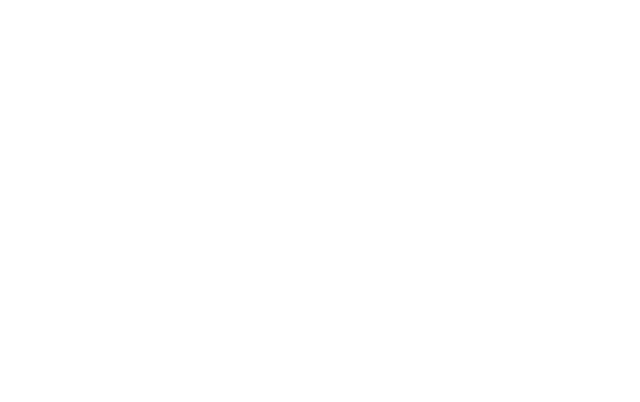
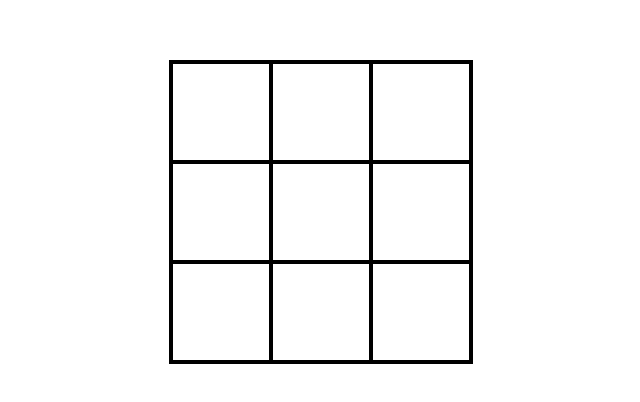
Before and after one commit to Mohamed-ait-alla/TicTacToe-Game, a Next.js app: page / in a window 1280 px wide. Shown: the part 196-598 px from the top of the page, without its empty margins (319-959 px from the left). Built offline with nearby package versions, Linux system fonts and the light colour scheme.

Commit message:
build the game board

```diff
--- /dev/null
+++ b/app/components/cell.tsx
@@ -0,0 +1,5 @@
+const Cell = () => {
+    return <div className="square"></div>
+}
+
+export default Cell;
--- a/app/globals.css
+++ b/app/globals.css
@@ -1,42 +1,21 @@
-:root {
-  --background: #ffffff;
-  --foreground: #171717;
+.container {
+  display: flex;
+  justify-content: center;
+  align-items: center;
+  height: 100vh;
 }
 
-@media (prefers-color-scheme: dark) {
-  :root {
-    --background: #0a0a0a;
-    --foreground: #ededed;
-  }
+.gameboard {
+  display: flex;
+  flex-wrap: wrap;
+  width: 300px;
+  height: 300px;
+  border: 2px solid black;
 }
 
-html,
-body {
-  max-width: 100vw;
-  overflow-x: hidden;
+.square {
+  width: 100px;
+  height: 100px;
+  border: 2px solid black;
+  box-sizing: border-box;
 }
-
-body {
-  color: var(--foreground);
-  background: var(--background);
-  font-family: Arial, Helvetica, sans-serif;
-  -webkit-font-smoothing: antialiased;
-  -moz-osx-font-smoothing: grayscale;
-}
-
-* {
-  box-sizing: border-box;
-  padding: 0;
-  margin: 0;
-}
-
-a {
-  color: inherit;
-  text-decoration: none;
-}
-
-@media (prefers-color-scheme: dark) {
-  html {
-    color-scheme: dark;
-  }
-}
--- a/app/page.module.css
+++ /dev/null
@@ -1,167 +0,0 @@
-.page {
-  --gray-rgb: 0, 0, 0;
-  --gray-alpha-200: rgba(var(--gray-rgb), 0.08);
-  --gray-alpha-100: rgba(var(--gray-rgb), 0.05);
-
-  --button-primary-hover: #383838;
-  --button-secondary-hover: #f2f2f2;
-
-  display: grid;
-  grid-template-rows: 20px 1fr 20px;
-  align-items: center;
-  justify-items: center;
-  min-height: 100svh;
-  padding: 80px;
-  gap: 64px;
-  font-family: var(--font-geist-sans);
-}
-
-@media (prefers-color-scheme: dark) {
-  .page {
-    --gray-rgb: 255, 255, 255;
-    --gray-alpha-200: rgba(var(--gray-rgb), 0.145);
-    --gray-alpha-100: rgba(var(--gray-rgb), 0.06);
-
-    --button-primary-hover: #ccc;
-    --button-secondary-hover: #1a1a1a;
-  }
-}
-
-.main {
-  display: flex;
-  flex-direction: column;
-  gap: 32px;
-  grid-row-start: 2;
-}
-
-.main ol {
-  font-family: var(--font-geist-mono);
-  padding-left: 0;
-  margin: 0;
-  font-size: 14px;
-  line-height: 24px;
-  letter-spacing: -0.01em;
-  list-style-position: inside;
-}
-
-.main li:not(:last-of-type) {
-  margin-bottom: 8px;
-}
-
-.main code {
-  font-family: inherit;
-  background: var(--gray-alpha-100);
-  padding: 2px 4px;
-  border-radius: 4px;
-  font-weight: 600;
-}
-
-.ctas {
-  display: flex;
-  gap: 16px;
-}
-
-.ctas a {
-  appearance: none;
-  border-radius: 128px;
-  height: 48px;
-  padding: 0 20px;
-  border: 1px solid transparent;
-  transition:
-    background 0.2s,
-    color 0.2s,
-    border-color 0.2s;
-  cursor: pointer;
-  display: flex;
-  align-items: center;
-  justify-content: center;
-  font-size: 16px;
-  line-height: 20px;
-  font-weight: 500;
-}
-
-a.primary {
-  background: var(--foreground);
-  color: var(--background);
-  gap: 8px;
-}
-
-a.secondary {
-  border-color: var(--gray-alpha-200);
-  min-width: 158px;
-}
-
-.footer {
-  grid-row-start: 3;
-  display: flex;
-  gap: 24px;
-}
-
-.footer a {
-  display: flex;
-  align-items: center;
-  gap: 8px;
-}
-
-.footer img {
-  flex-shrink: 0;
-}
-
-/* Enable hover only on non-touch devices */
-@media (hover: hover) and (pointer: fine) {
-  a.primary:hover {
-    background: var(--button-primary-hover);
-    border-color: transparent;
-  }
-
-  a.secondary:hover {
-    background: var(--button-secondary-hover);
-    border-color: transparent;
-  }
-
-  .footer a:hover {
-    text-decoration: underline;
-    text-underline-offset: 4px;
-  }
-}
-
-@media (max-width: 600px) {
-  .page {
-    padding: 32px;
-    padding-bottom: 80px;
-  }
-
-  .main {
-    align-items: center;
-  }
-
-  .main ol {
-    text-align: center;
-  }
-
-  .ctas {
-    flex-direction: column;
-  }
-
-  .ctas a {
-    font-size: 14px;
-    height: 40px;
-    padding: 0 16px;
-  }
-
-  a.secondary {
-    min-width: auto;
-  }
-
-  .footer {
-    flex-wrap: wrap;
-    align-items: center;
-    justify-content: center;
-  }
-}
-
-@media (prefers-color-scheme: dark) {
-  .logo {
-    filter: invert();
-  }
-}
--- a/app/page.tsx
+++ b/app/page.tsx
@@ -1,9 +1,16 @@
-import styles from "./page.module.css";
+"use client"
+import { useState } from "react";
+import Cell from "./components/cell";
 
 export default function Home() {
+  const [cell, setCells] = useState(["", "", "", "", "", "", "", "", ""])
   return (
-    <div className={styles.page}>
-
+    <div className='container'>
+      <div className="gameboard">
+        {cell.map((cell, index) => (
+          <Cell key={index} />
+        ))}
+      </div>
     </div>
   );
 }
```
